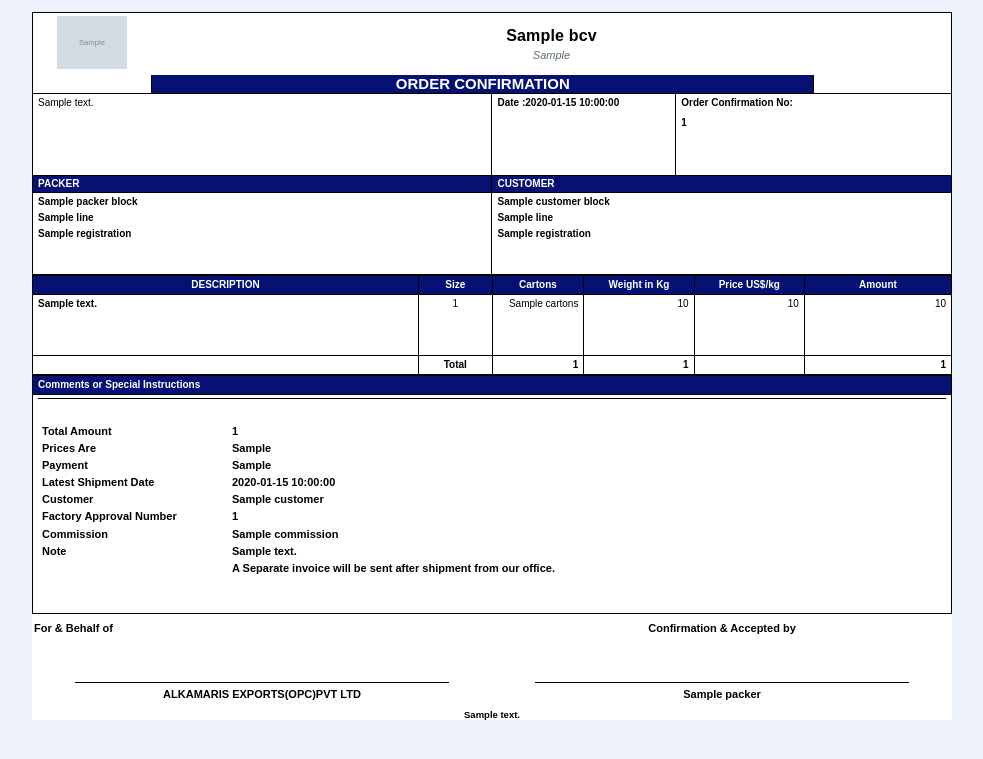
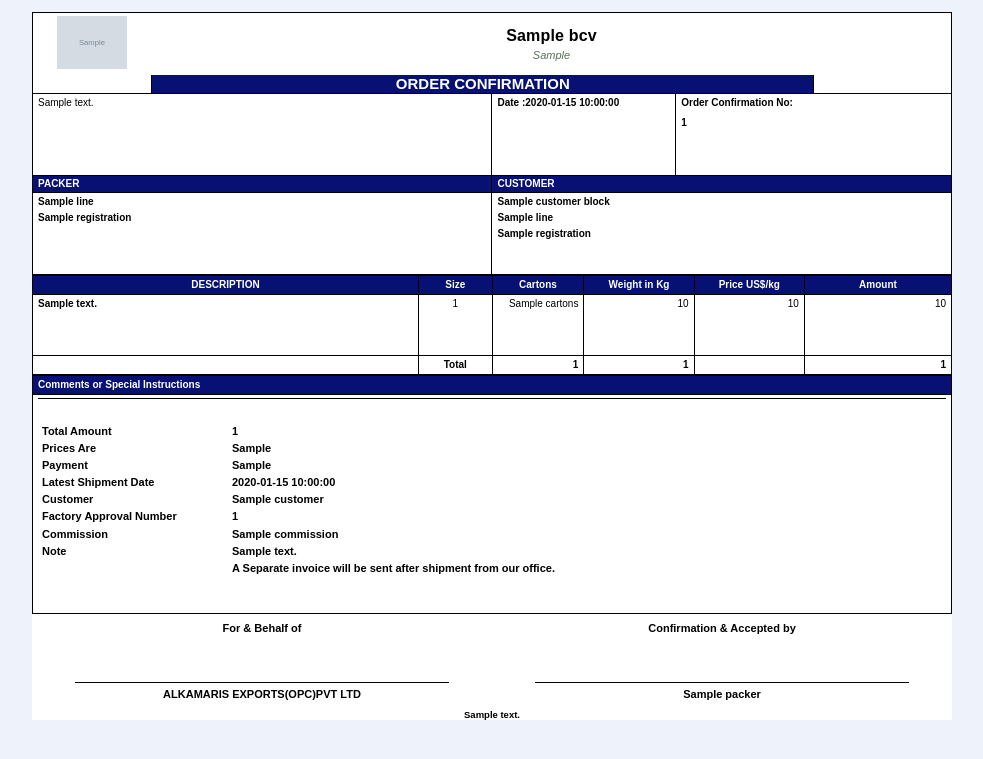
Before and after one commit to kswaminaido/Alkamaris, a Laravel app: template alk-api/resources/views/documents/transactions/bcv-lqd.blade.php in a window 1280 px wide. Shown: the top 759 px of the page, without its empty margins (148-1131 px from the left). Run offline with Laravel 12, Linux system fonts and the light colour scheme; the template is opened without the code that fills it: most values are stand-ins (such as "Sample title", 1, 10 or a date in 2020); grey boxes marked "Sample" are stand-in pictures.

Commit message:
[Main] Update Blades

```diff
--- a/alk-api/resources/views/documents/transactions/bcb-lqd.blade.php
+++ b/alk-api/resources/views/documents/transactions/bcb-lqd.blade.php
@@ -387,7 +387,7 @@
         </tr>
         <tr>
           <td class="party" colspan="3">
-            <div>{{ $bcv['packer_block']['name'] }}</div>
+            <!-- <div>{{ $bcv['packer_block']['name'] }}</div> -->
             @foreach ($bcv['packer_block']['lines'] as $line)
             <div class="muted">{{ $line }}</div>
             @endforeach
--- a/alk-api/resources/views/documents/transactions/bcv-lqd.blade.php
+++ b/alk-api/resources/views/documents/transactions/bcv-lqd.blade.php
@@ -216,7 +216,7 @@
       font-size: 11px;
       font-family: Arial, sans-serif;
       font-style: normal;
-      }
+    }
 
     .comments-box {
       border-top: 1px solid #000;
@@ -261,6 +261,7 @@
     }
 
     .sign-label {
+      text-align: center;
       font-weight: 800;
     }
 
@@ -383,7 +384,7 @@
         </tr>
         <tr>
           <td class="party" colspan="3">
-            <div>{{ $bcv['packer_block']['name'] }}</div>
+            <!-- <div>{{ $bcv['packer_block']['name'] }}</div> -->
             @foreach ($bcv['packer_block']['lines'] as $line)
             <div class="muted">{{ $line }}</div>
             @endforeach
```
